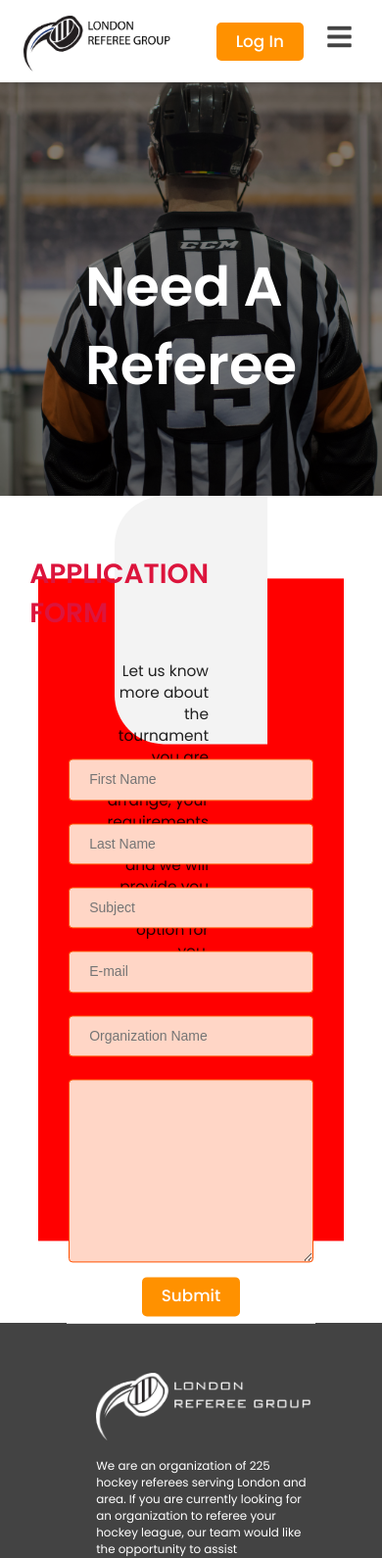
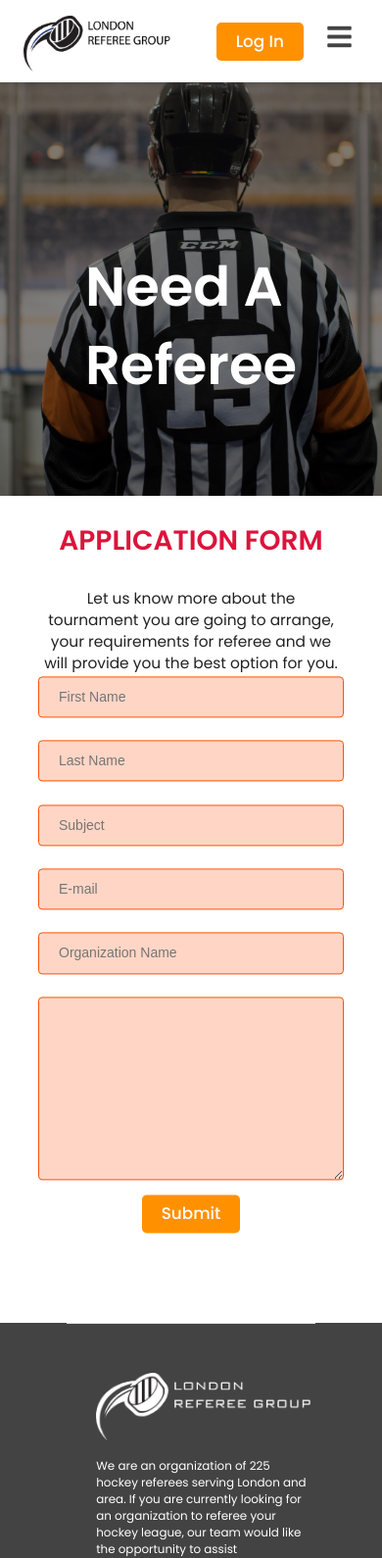
Before and after one commit to Deep-dsp/London-Referee-Group, a PHP site: page /needRef.html in a window 390 px wide. Shown: the top 1590 px of the page at 98% size. Run offline with PHP 8.4, Linux system fonts and the light colour scheme.

Commit message:
changes-responsiveness

```diff
--- a/contact.html
+++ b/contact.html
@@ -14,7 +14,7 @@
                 <h2 style="display: none;">Contact Us Page</h2>
                 <div class="hero-home">
                     <div class="logo">
-                        <img src="images/logo.png" alt="">
+                        <a href="#"><img src="images/logo.png" alt="LRG Logo"></a>
                     </div>
                     <nav>
                         <h3 style="display: none;">Navbar</h3>
--- a/index.html
+++ b/index.html
@@ -15,7 +15,7 @@
             <h2 style="display: none;">Home Page</h2>
             <div class="hero-home">
                 <div class="logo">
-                    <img src="images/logo.png" alt="">
+                    <a href="#"><img src="images/logo.png" alt="LRG Logo"></a>
                 </div>
                 <nav>
                     <h3 style="display: none;">Navbar</h3>
@@ -84,7 +84,7 @@
                             </div>
                             <p>Parent Education</p>
                             <p>explore how parents can play important part in a game</p>
-                            <a href="#">More<i class="long arrow alternate right icon"></i></a>
+                            <a href="parent.html">More<i class="long arrow alternate right icon"></i></a>
                         </div>
                     </div>
         </section>
--- a/membership.html
+++ b/membership.html
@@ -14,7 +14,7 @@
           <h2 style="display: none;">Membership Page</h2>
             <div class="hero-home">
                 <div class="logo">
-                    <img src="images/logo.png" alt="">
+                  <a href="#"><img src="images/logo.png" alt="LRG Logo"></a>
                 </div>
                 <nav>
                   <h3 style="display: none;">Navbar</h3>
--- a/needRef.html
+++ b/needRef.html
@@ -14,7 +14,7 @@
           <h2 style="display: none;">Need A Referee Page</h2>
             <div class="hero-home">
                 <div class="logo">
-                    <img src="images/logo.png" alt="">
+                  <a href="#"><img src="images/logo.png" alt="LRG Logo"></a>
                 </div>
                 <nav>
                   <h3 style="display: none;">Navbar</h3>
--- a/officialsDev.html
+++ b/officialsDev.html
@@ -14,7 +14,7 @@
             <h2 class="doc-hidden">Official Development Page</h2>
             <div class="hero-home">
                 <div class="logo">
-                    <img src="images/logo.png" alt="">
+                    <a href="#"><img src="images/logo.png" alt="LRG Logo"></a>
                 </div>
                 <nav>
                     <h3 style="display: none;">Navbar</h3>
--- a/parent.html
+++ b/parent.html
@@ -14,7 +14,7 @@
             <h2 style="display: none;">Parent Education Page</h2>
             <div class="hero-home">
                 <div class="logo">
-                    <img src="images/logo.png" alt="">
+                    <a href="#"><img src="images/logo.png" alt="LRG Logo"></a>
                 </div>
                 <nav>
                     <h3 style="display: none;">Navbar</h3>
@@ -192,7 +192,7 @@
         <section class="shared-guide">
             <h2 style="display: none;">shared-guide</h2>
             <div class="offical-image">
-                <img src="images/officiating_shared.gif"/>
+                <img src="images/shared.png"/>
             </div>
             <hr>
             <div class="guidelines">
--- a/sass/modules/_contact.scss
+++ b/sass/modules/_contact.scss
@@ -34,7 +34,7 @@
                     border: 1px solid rgb(255, 81, 1);
                     border-radius: 4px;
                     box-sizing: border-box;
-                    background-color: rgb(255, 214, 198);
+                    background-color: rgb(255, 238, 232);
             }
 
             button{
@@ -108,6 +108,20 @@
                 margin-top: 50px;
                 font-size: 2rem;
             }
+
+            i:hover{
+                cursor: pointer;
+            }
+
+            i:hover:nth-child(1){
+                color: rgb(255, 51, 92);
+            }
+            i:hover:nth-child(2){
+                color: rgb(54, 51, 255);
+            }
+            i:hover:nth-child(3){
+                color: rgb(0, 217, 255);
+            }
         }
     }
 }
--- a/sass/modules/_homepage.scss
+++ b/sass/modules/_homepage.scss
@@ -69,7 +69,7 @@
                     text-align: center;
                 }
 
-                p:nth-child(2){
+                p:nth-child(3){
                     font-weight: bolder;
                     font-size: 1.1rem;
                     letter-spacing: 1px;
@@ -79,7 +79,7 @@
                     }
                 }
 
-                p:nth-child(3){
+                p:nth-child(4){
                     font-size: 0.8rem;
                 }
 
--- a/sass/modules/_needref.scss
+++ b/sass/modules/_needref.scss
@@ -16,24 +16,24 @@
         left: 50%;
         transform: translate(-50%, -50%);
         // background: rgb(210, 30, 30);
-
         display: flex;
+        justify-content: space-evenly;
 
         .app-form-secton{
             // width: 50%;
             height: 80vh;
-
+            // padding-right: 100px;
             form{
                 height: 70vh;
                 display: flex;
                 flex-direction: column;
                 justify-content: space-evenly;
                 align-items: center;
-
+                // flex: 1;
                 // background: crimson;
 
                 input, textarea{
-                    width: 80%;
+                    width: 60%;
                     padding: 12px 20px;
                     margin: 8px 0;
                     display: inline-block;
@@ -48,13 +48,15 @@
         .app-form-title{
             width: 50%;
             height: 30vh;
-            background: rgb(243, 243, 243);
+            // background: rgb(243, 243, 243);
             border-bottom-left-radius: 50px;
             border-top-left-radius: 50px;
 
             display: flex;
             flex-direction: column;
             padding: 60px;
+
+            // flex: 1;
 
             p{
                 display: flex;
@@ -80,16 +82,74 @@
 
 @media only screen and (max-width:1400px){
 
+    .recruit-form .recruit-form-section .app-form-secton {
+        padding-right: 0px;
+        form
+        {
+        width: 100%;
+        margin: auto;
+    }}
+
     .recruit-form-section
     {
         display: flex;
         flex-direction: column-reverse;
         justify-content: center;
         align-items: center;
-        background: red;
+        // background: red;
+        height: 100vh;
+        width: 100%;
     }
 
-    .app-form-title{
-        display: none;
+    .recruit-form .recruit-form-section .app-form-title{
+        padding: 5px;
+        background: #fff;
+        width: 100%;
+        height: 10vh;
+        margin: auto;
+        padding-bottom: 50px;
+
+        display: flex;
+        justify-content: center;
+        align-items: center;
+
+        p:nth-child(2){
+            width: 60%;
+            margin: auto;
+            text-align: center;
+        }
     }
 }
+
+@media only screen and (max-height: 1000px){
+    .recruit-form .recruit-form-section .app-form-secton{
+        padding-right: 0px;
+    }
+    .recruit-form .recruit-form-section .app-form-secton{
+
+        form{
+            input,textarea{
+                width: 100%;
+            }
+        }
+    }
+
+    .recruit-form .recruit-form-section .app-form-title{
+        p:nth-child(2){
+            width: 100%;
+        }
+    }
+}
+
+@media only screen and (max-height: 768px){
+    .recruit-form .recruit-form-section .app-form-secton{
+        padding-right: 0px;
+    }
+
+    .recruit-form .recruit-form-section .app-form-title{
+        height: 20vh;
+        p:nth-child(2){
+            width: 100%;
+        }
+    }
+}
--- a/sass/modules/_parent.scss
+++ b/sass/modules/_parent.scss
@@ -16,13 +16,13 @@
         .fieldset-box fieldset{
             width: 250px;
             height: 100px;
-
+            text-align: center;
             legend{
                 padding: 0 5px;
                 font-size: 1.2rem;
                 font-weight: bolder;
                 color: crimson;
-                text-align: center;
+
             }
         }
     }
```
Also changed, not shown: css/main.css, images/shared.png (added), 1 other file.
